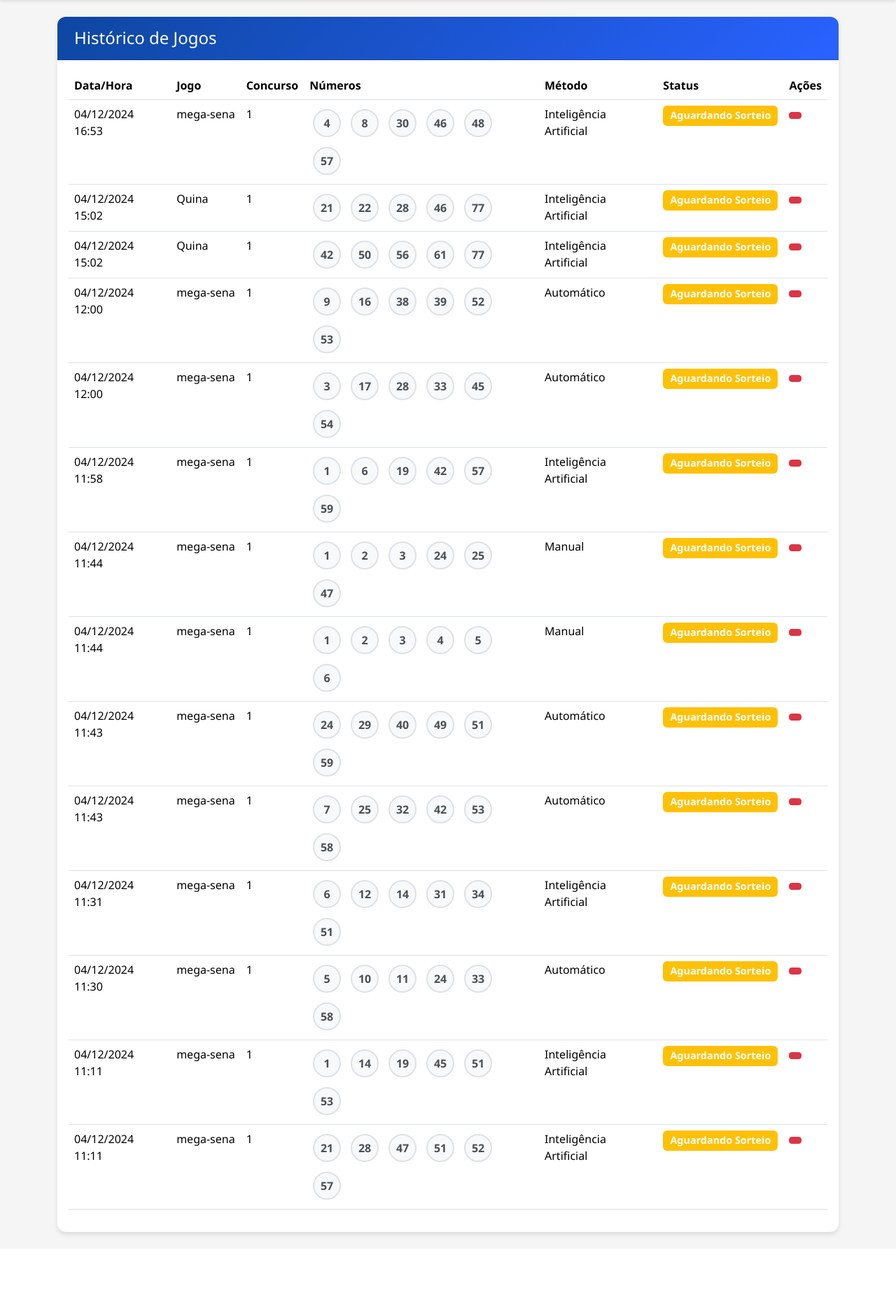
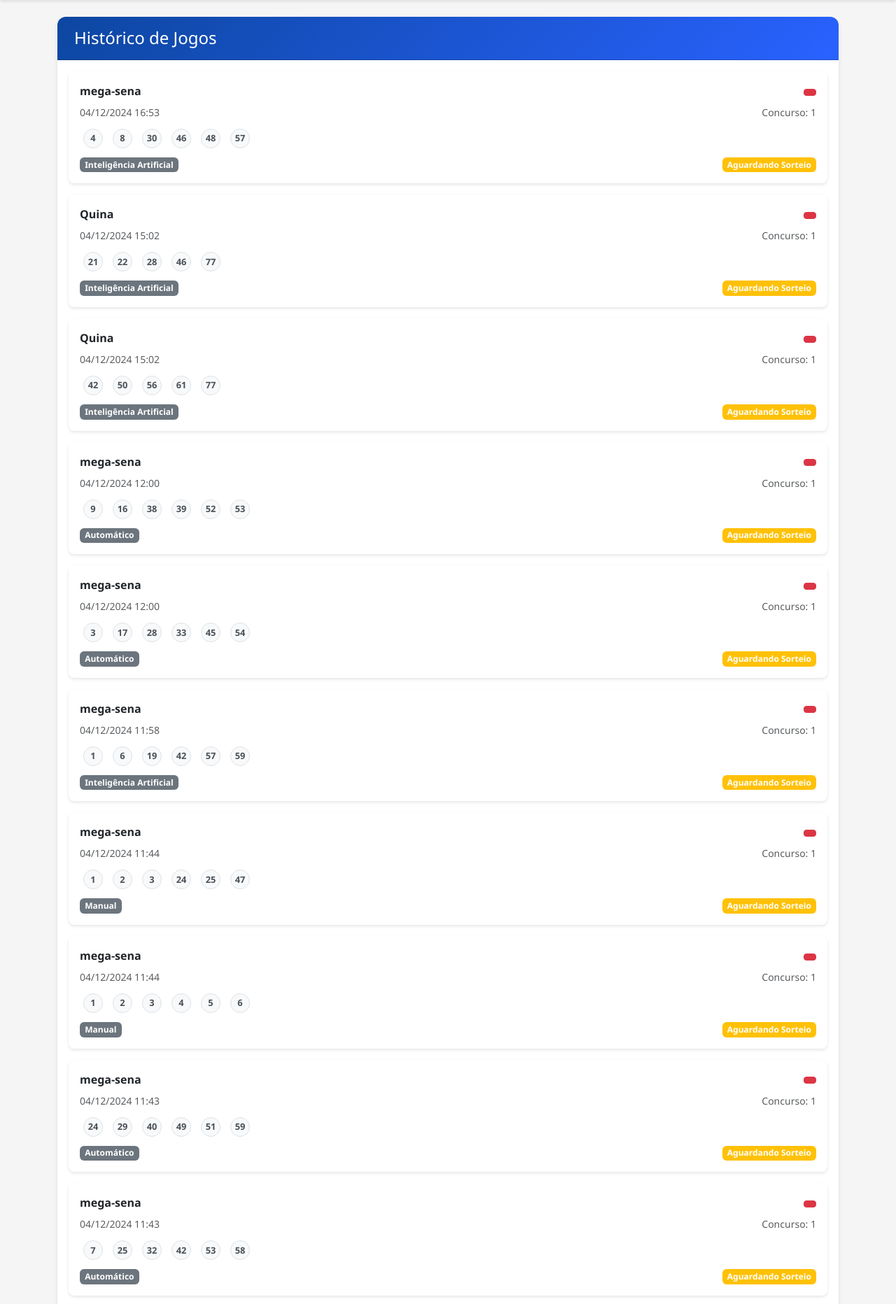
Before and after one commit to BrunoZanella/loteria, a Django app: page /history/ in a window 1280 px wide. Shown: the part 56-1920 px from the top of the page at 70% size. Before the commit the page ends 1825 px from the top, so only its background shows below. Run offline with Django 5.2, Linux system fonts and the light colour scheme; a user stored in the database is signed in; data comes from the database, SQL or seed files in the repository; some libraries are stand-ins or nearby versions.

Commit message:
primeiro deploy

```diff
--- a/templates/lottery_app/history.html
+++ b/templates/lottery_app/history.html
@@ -7,27 +7,29 @@
     </div>
     <div class="card-body">
         {% if tickets %}
-            <div class="table-responsive">
-                <table class="table table-hover">
-                    <thead>
-                        <tr>
-                            <th>Data/Hora</th>
-                            <th>Jogo</th>
-                            <th>Concurso</th>
-                            <th>Números</th>
-                            <th>Método</th>
-                            <th>Status</th>
-                            <th>Ações</th>
-                        </tr>
-                    </thead>
-                    <tbody>
+            <div class="tickets-list">
                 {% for ticket in tickets %}
-                            <tr>
-                                <td>{{ ticket.created_at|date:"d/m/Y H:i" }}</td>
-                                <td>{{ ticket.game.name }}</td>
-                                <td>{{ ticket.concurso }}</td>
-                                <td>
-                                    <div class="d-flex flex-wrap gap-1">
+                    <div class="ticket-card mb-3">
+                        <div class="ticket-header">
+                            <div class="ticket-info">
+                                <div class="d-flex justify-content-between align-items-center mb-2">
+                                    <strong>{{ ticket.game.name }}</strong>
+                                    <form action="{% url 'delete_ticket' ticket.id %}" method="post" class="d-inline">
+                                        {% csrf_token %}
+                                        <button type="submit" class="btn btn-danger btn-sm"
+                                                onclick="return confirm('Tem certeza que deseja excluir este jogo?')">
+                                            <i class="fas fa-trash-alt"></i>
+                                        </button>
+                                    </form>
+                                </div>
+                                <div class="d-flex justify-content-between align-items-center text-muted small">
+                                    <span>{{ ticket.created_at|date:"d/m/Y H:i" }}</span>
+                                    <span>Concurso: {{ ticket.concurso }}</span>
+                                </div>
+                            </div>
+                        </div>
+                        <div class="ticket-body">
+                            <div class="numbers-row">
                                 {% with result=ticket.check_matches %}
                                     {% for number in ticket.numbers %}
                                         {% if not ticket.game.sorteados %}
@@ -40,9 +42,8 @@
                                     {% endfor %}
                                 {% endwith %}
                             </div>
-                                </td>
-                                <td>{{ ticket.get_generation_method_display }}</td>
-                                <td>
+                            <div class="ticket-footer d-flex justify-content-between align-items-center mt-2">
+                                <span class="badge method-badge">{{ ticket.get_generation_method_display }}</span>
                                 {% if ticket.game.sorteados %}
                                     {% if ticket.is_winner %}
                                         <span class="badge bg-success">Vencedor!</span>
@@ -52,20 +53,10 @@
                                 {% else %}
                                     <span class="badge bg-warning">Aguardando Sorteio</span>
                                 {% endif %}
-                                </td>
-                                <td>
-                                    <form action="{% url 'delete_ticket' ticket.id %}" method="post" class="d-inline">
-                                        {% csrf_token %}
-                                        <button type="submit" class="btn btn-danger btn-sm"
-                                                onclick="return confirm('Tem certeza que deseja excluir este jogo?')">
-                                            <i class="fas fa-trash-alt"></i>
-                                        </button>
-                                    </form>
-                                </td>
-                            </tr>
+                            </div>
+                        </div>
+                    </div>
                 {% endfor %}
-                    </tbody>
-                </table>
             </div>
         {% else %}
             <div class="text-center py-4">
@@ -79,38 +70,78 @@
 </div>
 
 <style>
+.ticket-card {
+    background: #fff;
+    border-radius: 8px;
+    box-shadow: 0 2px 4px rgba(0,0,0,0.1);
+    padding: 1rem;
+}
+
+.ticket-header {
+    margin-bottom: 0.5rem;
+}
+
+.numbers-row {
+    display: flex;
+    flex-wrap: wrap;
+    gap: 4px;
+    justify-content: flex-start;
+}
+
 .lottery-number {
-    width: 40px;
-    height: 40px;
+    width: 28px;
+    height: 28px;
     border-radius: 50%;
     display: inline-flex;
     align-items: center;
     justify-content: center;
-    margin: 5px;
+    font-size: 0.8rem;
     font-weight: bold;
 }
 
 .lottery-number.pending {
     background-color: #f8f9fa;
-    border: 2px solid #dee2e6;
+    border: 1px solid #dee2e6;
     color: #495057;
 }
 
 .lottery-number.match {
     background-color: #28a745;
-    border: 2px solid #1e7e34;
+    border: 1px solid #1e7e34;
     color: white;
 }
 
 .lottery-number.no-match {
     background-color: #dc3545;
-    border: 2px solid #bd2130;
+    border: 1px solid #bd2130;
     color: white;
 }
 
+.method-badge {
+    background-color: #6c757d;
+    color: white;
+    font-size: 0.75rem;
+}
+
 .badge {
-    font-size: 0.9em;
-    padding: 0.5em 0.7em;
+    font-size: 0.75rem;
+    padding: 0.4em 0.6em;
+}
+
+@media (max-width: 576px) {
+    .card-body {
+        padding: 0.75rem;
+    }
+
+    .ticket-card {
+        padding: 0.75rem;
+    }
+
+    .lottery-number {
+        width: 24px;
+        height: 24px;
+        font-size: 0.7rem;
+    }
 }
 </style>
 {% endblock %}
```
Lines whose indentation alone changed are shown as unchanged.
